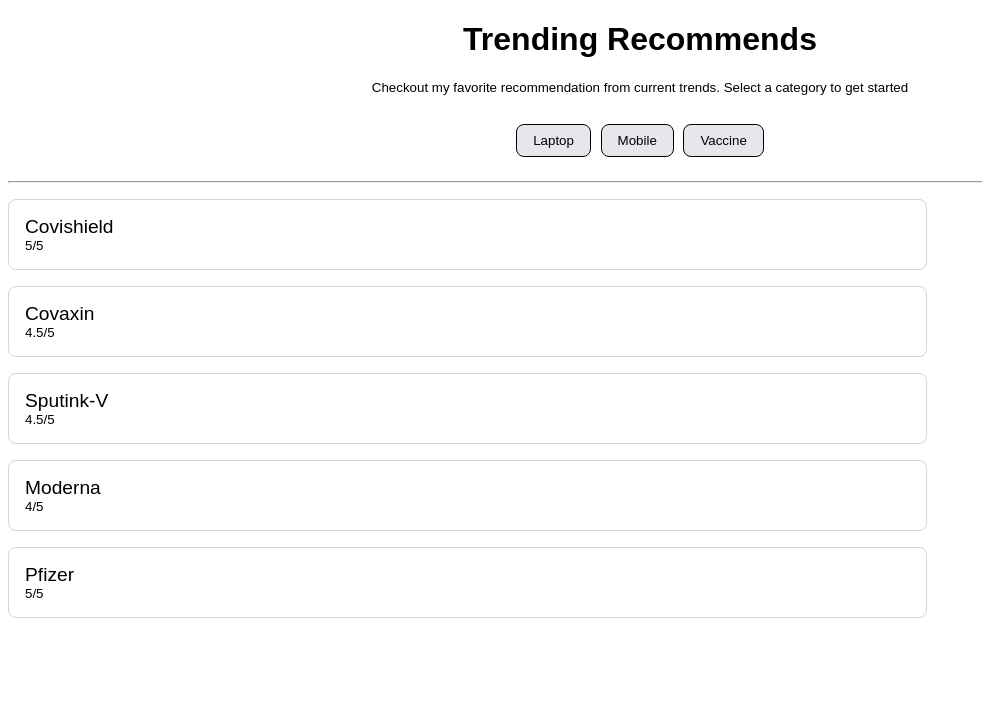
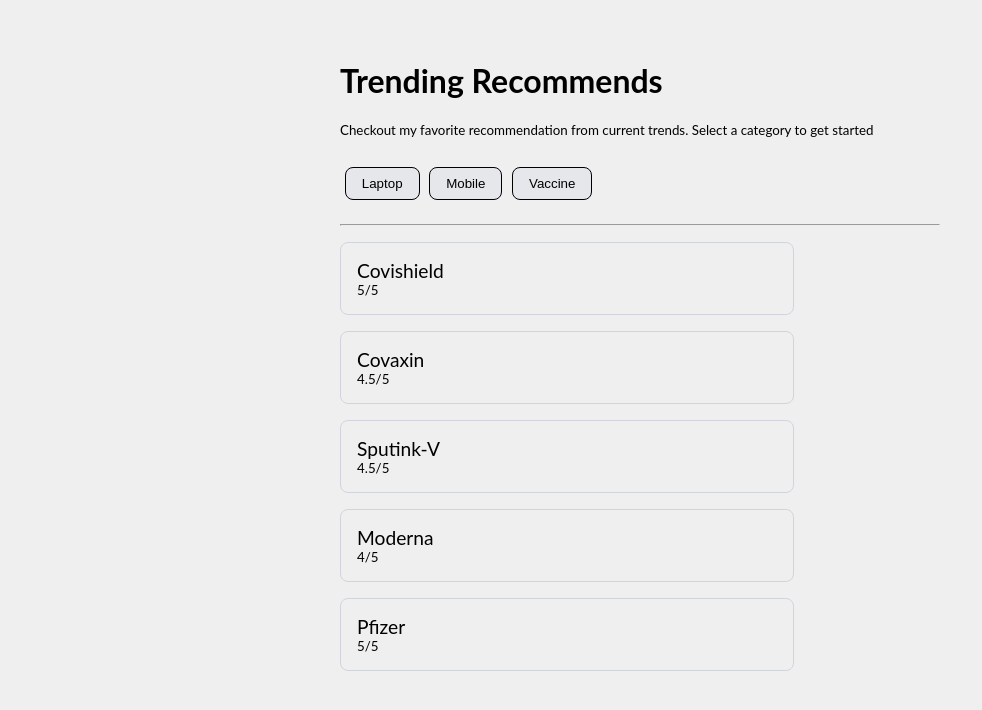
Before and after one commit to sarvjeetrajvansh/trendingapp, a React (Create React App) app: page / in a window 1280 px wide. Shown: the top 710 px of the page, without its empty margins (0-982 px from the left). Built offline with nearby package versions, Linux system fonts and the light colour scheme.

Commit message:
Update styles.css

```diff
--- a/src/styles.css
+++ b/src/styles.css
@@ -1,4 +1,10 @@
 .App {
-  font-family: sans-serif;
-  text-align: center;
+  max-width: 600px;
+  margin: auto;
+  padding: 2rem;
 }
+
+body {
+  font-family: "Lato", sans-serif;
+  background-color: #efefef;
+}
```
